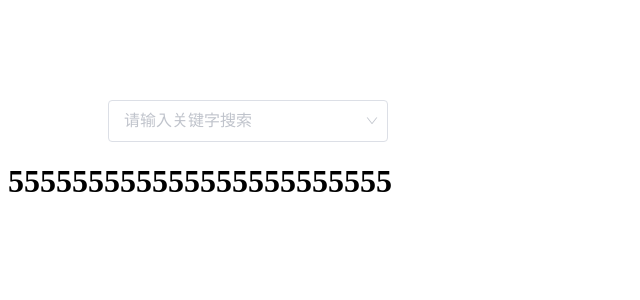
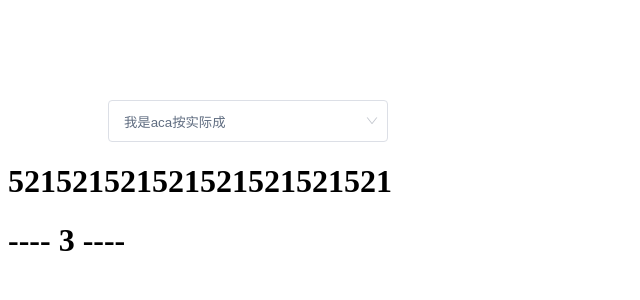
Before and after one commit to ruofikon/v3-HUI, a Vue app: page / in a window 1280 px wide. Shown: the top 300 px of the page, without its empty margins (0-640 px from the left). Built offline with nearby package versions, Linux system fonts and the light colour scheme.

Commit message:
h-select 单选

```diff
--- a/src/App.vue
+++ b/src/App.vue
@@ -5,62 +5,73 @@
       placeholder="请输入关键字搜索"
       :data="options"
       :defaultPorp="{value: 'id', label: 'text'}"
+      v-model="value"
     >
     </h-selector>
 
-    <h1>555555555555555555555555</h1>
+    <h1>521521521521521521521521</h1>
+    <h1>---- {{ value }} ----</h1>
 
   </div>
 
 </template>
 <script>
-import { reactive, toRefs } from 'vue'
+import { onMounted, reactive, toRefs } from 'vue'
 export default {
   setup (props) {
     const state = reactive({
-      options: [
-        { id: 1, text: '我是ab' },
-        { id: 2, text: '我是ab哈哈' },
-        { id: 3, text: '我是aca按实际成' },
-        { id: 4, text: '我是Ajj爱吃' },
-        { id: 5, text: '我是ab为是问' },
-        { id: 6, text: '我是abd我前端群无多' },
-        { id: 7, text: '我是abd汽车全额去' },
-        { id: 8, text: '我是ab八十陈乔恩' },
-        { id: 9, text: '我是ab范围分为' },
-        { id: 10, text: 'a我是ab电放费大V' },
-        { id: 11, text: '我是ab上档次' },
-        { id: 12, text: '我是ab请求' },
-        { id: 13, text: '我是ab请问父亲' },
-        { id: 14, text: '我是ab去' },
-        { id: 15, text: '我是a前往的全微分' },
-        { id: 16, text: '我是区分' },
-        { id: 17, text: '委屈额是问' },
-        { id: 18, text: '我是前往的群无多' },
-        { id: 19, text: '我是起床去二分器' },
-        { id: 20, text: '我是yty' },
-        { id: 21, text: '我是bb' },
-        { id: 22, text: '我是cc' },
-        { id: 23, text: '我是ddsdw' },
-        { id: 24, text: '我是ddwvwev' },
-        { id: 25, text: '我是ddwfqefqef' },
-        { id: 26, text: '我是ddqqdqf' },
-        { id: 27, text: '我是邓萃雯' },
-        { id: 28, text: '问问v薇恩' },
-        { id: 29, text: '薇恩把是为V' },
-        { id: 30, text: '任务范围访问' },
-        { id: 31, text: '问问请求' },
-        { id: 32, text: '存储把v' },
-        { id: 33, text: '我是a威风威风' },
-        { id: 34, text: '我是AAAA' },
-        { id: 35, text: '我是Alll' },
-        { id: 36, text: 'AlllGiuliaA' },
-        { id: 37, text: 'AAll来了aa' },
-        { id: 38, text: 'kkk' },
-        { id: 39, text: '我是abfwefw44' },
-        { id: 40, text: '我是ab1111' }
+      value: '',
+      options: [],
+      options2: [
+        { id: '1', text: '我是ab' },
+        { id: '2', text: '我是ab哈哈' },
+        { id: '3', text: '我是aca按实际成' },
+        { id: '4', text: '我是Ajj爱吃' },
+        { id: '5', text: '我是ab为是问' },
+        { id: '6', text: '我是abd我前端群无多哈哈哈哈哈哈哈哈哈哈哈' },
+        { id: '7', text: '我是abd汽车全额去' },
+        { id: '8', text: '我是ab八十陈乔恩' },
+        { id: '9', text: '我是ab范围分为' },
+        { id: '10', text: 'a我是ab电放费大V' },
+        { id: '11', text: '我是ab上档次' },
+        { id: '12', text: '我是ab请求' },
+        { id: '13', text: '我是ab请问父亲' },
+        { id: '14', text: '我是ab去' },
+        { id: '15', text: '我是a前往的全微分' },
+        { id: '16', text: '我是区分' },
+        { id: '17', text: '委屈额是问' },
+        { id: '18', text: '我是前往的群无多' },
+        { id: '19', text: '我是起床去二分器' },
+        { id: '20', text: '我是yty' },
+        { id: '21', text: '我是bb' },
+        { id: '22', text: '我是cc' },
+        { id: '23', text: '我是ddsdw' },
+        { id: '24', text: '我是ddwvwev' },
+        { id: '25', text: '我是ddwfqefqef' },
+        { id: '26', text: '我是ddqqdqf' },
+        { id: '27', text: '我是邓萃雯' },
+        { id: '28', text: '问问v薇恩' },
+        { id: '29', text: '薇恩把是为V' },
+        { id: '30', text: '任务范围访问' },
+        { id: '31', text: '问问请求' },
+        { id: '32', text: '存储把v' },
+        { id: '33', text: '我是a威风威风' },
+        { id: '34', text: '我是AAAA' },
+        { id: '35', text: '我是Alll' },
+        { id: '36', text: 'AlllGiuliaA' },
+        { id: '37', text: 'AAll来了aa' },
+        { id: '38', text: 'kkk' },
+        { id: '39', text: '我是abfwefw44' },
+        { id: '40', text: '我是ab1111' }
 
       ]
+    })
+
+    onMounted(() => {
+      setTimeout(() => {
+        state.options = state.options2
+        state.value = '3'
+      }, 3000)
     })
 
     return {
--- a/src/libs/HUI/selector/HInput.vue
+++ b/src/libs/HUI/selector/HInput.vue
@@ -2,7 +2,6 @@
   <div class="h-input">
     <!-- placeholder -->
     <div class="h-placeholder">{{placeholder}}</div>
-    <div class="h-selected" v-show="selectedValue">{{selectedValue}}</div>
     <!-- input -->
     <input
       type="text"
@@ -27,7 +26,10 @@ export default {
   name: 'HInput',
   props: {
     placeholder: String,
-    selectedValue: String,
+    selectedObj: {
+      type: Object,
+      default: () => ({})
+    },
     modelValue: {
       type: String,
       default: ''
@@ -39,27 +41,11 @@ export default {
       timer: null
     })
 
-    watch(() => state.value, newVal => {
-      // ctx.emit('update:modelValue', newVal)
-      changeValue(newVal)
-    })
-
     watch(() => props.modelValue, newVal => {
       if (newVal !== state.value) {
         state.value = newVal
       }
     })
-
-    // 派发 value 给select 加上防抖
-    const changeValue = (value) => {
-      // if (state.timer) {
-      //   clearTimeout(state.timer)
-      // }
-      // state.timer = setTimeout(() => {
-      //   ctx.emit('update:modelValue', value)
-      //   state.timer = null
-      // }, 400)
-    }
 
     const changeInput = (e) => {
       // ctx.emit('changeInput')
@@ -72,20 +58,27 @@ export default {
         state.timer = null
       }, 400)
     }
+
+    // 聚焦的时候, 清除input值, 如果有选值则不派发更新
     const onFocus = () => {
+      // console.log('[聚焦]', props.selectedObj)
       state.value = ''
-      ctx.emit('changeInput', state.value)
-      // console.log(props.modelValue)
+      ctx.emit('onfocus', state.value)
     }
+
+    // 失焦的时候, 如果有记录的选值就赋值
     const onBlur = () => {
-      // state.value = ''
-      // ctx.emit('changeInput', state.value)
-      // console.log(props.modelValue)
+      setTimeout(() => {
+        if (props.selectedObj.hLabel) {
+          state.value = props.selectedObj.hLabel
+        }
+      }, 150)
+
+      ctx.emit('onblur')
     }
 
     return {
       ...toRefs(state),
-      changeValue,
       changeInput,
       onFocus,
       onBlur
@@ -116,7 +109,10 @@ export default {
 
   .h-select-input {
     display: none;
-    min-width: 60px;
+    width: 100%;
+    white-space: nowrap;
+    overflow: hidden;
+    text-overflow: ellipsis;
     color: $text-color;
   }
 
@@ -128,4 +124,11 @@ export default {
     height: 100%;
     text-align: center;
   }
+  .suffix-icon {
+    cursor: pointer;
+  }
+
+  .h-selected {
+    width: 100%;
+  }
 </style>
--- a/src/libs/HUI/selector/HSelectMenu.vue
+++ b/src/libs/HUI/selector/HSelectMenu.vue
@@ -1,12 +1,13 @@
 <template>
   <div class="h-select-menu">
     <ul class="h-menu">
+      <li class="empty-item" v-show="empty">无数据</li>
       <li class="h-menu-item"
         v-for="item in memu"
         :key="item.hValue"
-        @click="onSelected(item)"
-        v-html="item.hText"
+        @click.stop="onSelected(item)"
       >
+      <span :class="[{'selected': item.hValue === selectedObj.hValue }]">{{ item.hText }}</span>
       </li>
     </ul>
   </div>
@@ -20,6 +21,15 @@ export default {
     memu: {
       type: Array,
       default: () => []
+    },
+    // 选中的值
+    selectedObj: {
+      type: Object,
+      default: () => ({})
+    },
+    empty: {
+      typeof: Boolean,
+      default: false
     }
   },
   setup (props, ctx) {
@@ -43,17 +53,20 @@ export default {
     top: 50px;
     left: 0;
     width: 100%;
+    padding: 6px 0;
     overflow: hidden;
     border: 1px solid $border-color;
     border-radius: 4px;
     background-color: #fff;
     z-index: 9999;
+    box-shadow: 0 0px 1px 0;
+
   }
 
   .h-menu {
     height: 100%;
-    max-height: 200px;
-    padding: 5px 0;
+    max-height: 300px;
+    // padding: 5px 0;
     overflow-y: auto;
   }
 
@@ -70,7 +83,7 @@ export default {
   }
 
   .h-menu-item {
-    padding: 2px 10px;
+    padding: 4px 0 4px 10px;
     white-space: nowrap;
     overflow: hidden;
     text-overflow: ellipsis;
@@ -80,7 +93,18 @@ export default {
     -o-transition: background-color .2s;
     -moz-transition: background-color .2s;
   }
+
   .h-menu-item:hover {
-    background-color: #e9e9e9;
+    background-color: #f3f3f3;
+  }
+
+  .selected {
+    color: $theme-color;
+    font-weight: 700;
+  }
+
+  .empty-item {
+    padding: 10px 0;
+    text-align: center;
   }
 </style>
--- a/src/libs/HUI/selector/index.vue
+++ b/src/libs/HUI/selector/index.vue
@@ -1,17 +1,22 @@
 <template>
-  <div class="h-selector" v-focus>
+  <div :class="['h-selector', {'is-focus': isFocus}]" v-focus>
     <!-- input -->
     <h-input
+      v-show="!multiple"
       v-model="searchValue"
       :placeholder="placeholder"
-      :selectedValue="selectedValue"
+      :selectedObj="selectedObj"
       @changeInput="changeInput"
+      @onfocus="onfocus"
+      @onblur="onblur"
     >
     </h-input>
 
     <!-- menu -->
     <h-select-menu
       :memu="menuData"
+      :empty="isEmpty"
+      :selectedObj="selectedObj"
       @onSelected="onSelected"
     >
     </h-select-menu>
@@ -23,6 +28,9 @@ import { reactive, toRefs, watch, onMounted } from 'vue'
 import focus from '../directives/selector'
 import HInput from './HInput'
 import HSelectMenu from './HSelectMenu'
+import useNotMultipleFn from './js/notMultiple'
+import useSearchFn from './js/search'
+import useDoData from './js/dodata'
 export default {
   name: 'HSelector',
   directives: {
@@ -60,94 +68,87 @@ export default {
     multiple: {
       type: Boolean,
       default: false
+    },
+
+    // 值
+    modelValue: {
+      type: [String, Number],
+      default: ''
     }
   },
-  setup (props) {
+  setup (props, ctx) {
     const state = reactive({
       el: {}, // 用来存储节点
       searchValue: '', // 搜索值
       menuData: [], // 数据
+      menuMap: new Map(), // 数据
       originMenu: [], // 备份数据
-      selectedValue: '' // 单选选中的
+      selectedObj: {}, // 单选选中的
+      isFocus: false,
+      isEmpty: false
 
     })
 
+    const doData = useDoData(state, props, ctx)
+    const selectedFn = useNotMultipleFn(state, props, ctx)
+    const searchFn = useSearchFn(state, props, ctx)
+
     onMounted(() => {
-      doData(props.data)
-    })
-
-    watch(() => state.searchValue, newVal => {
 
     })
 
-    // 改造数据
-    const doData = (data) => {
-      const _data = JSON.parse(JSON.stringify(data))
-      const value = props.defaultPorp.value
-      const label = props.defaultPorp.label
+    watch(() => props.data, ndata => {
+      console.log('[data]', ndata)
+      doData.getData(props.data)
+      selectedFn._mounted() // 默认选中
+    })
 
-      const hData = _data.map(item => {
-        item.hValue = item[value]
-        item.hText = item[label]
-        item.hLabel = item[label]
-        return item
-      })
-      // console.log('[处理过的data]', hData)
-      state.menuData = hData
-      state.originMenu = state.menuData // 存储一份用来筛选
-    }
-
-    // 筛选
-    const searchItem = (value) => {
-      console.log('[筛选]', value)
-      if (!value) {
-        setTimeout(() => {
-          state.menuData = state.originMenu
-        }, 200)
-        return
-      }
-      const _value = value.toLowerCase()
-      state.menuData = state.originMenu.filter(item => {
-        if (item.hLabel.toLowerCase().includes(_value)) {
-          // item.hText = item.hLabel.replace(new RegExp(_value, 'g'), `<span class="h-same-text">${_value}</span>`)
-          // console.log(item)
-          return item
-        }
-      })
+    // 输入搜索
+    const changeInput = (val) => {
+      // console.log('[changeInput]', val)
+      searchFn.search(val)
     }
 
     // 选中 select 区分单选和多选
     const onSelected = (optionItem) => {
       if (!props.multiple) {
-        selectOne(optionItem)
+        selectedFn.selected(optionItem) // 单选选中
       } else {
 
       }
     }
 
-    // 单选时选中 option 赋值给 input 并传给外界
-    const selectOne = (optionItem) => {
-      // state.searchValue = optionItem.hLabel
-      // state.el.oInput.blur()
-      state.selectedValue = optionItem.hLabel
-      // setTimeout(() => {
-      //   state.menuData = state.originMenu
-      // }, 600)
+    const onfocus = (value) => {
+      state.menuData = state.originMenu
+      state.isFocus = true
+      state.isEmpty = false
     }
 
-    // 输入搜索
-    const changeInput = (val) => {
-      // console.log('[changeInput]', val)
-      searchItem(val)
+    const onblur = (value) => {
+      state.isFocus = false
+      if (!props.multiple) {
+        selectedFn.blur()
+      } else {
+
+      }
+    }
+
+    // 清空 清空视图并导出value值
+    const clear = () => {
+      if (!props.multiple) {
+        selectedFn.clear()
+      } else {
+
+      }
     }
 
     return {
       ...toRefs(state),
-      doData,
       onSelected,
-      selectOne,
-      searchItem,
-      changeInput
+      changeInput,
+      onfocus,
+      onblur,
+      clear
     }
   }
 
@@ -165,8 +166,17 @@ export default {
   border: 1px solid $border-color;
   border-radius: 4px;
   color: $text-color;
+  transition: border-color .2s;
+  -webkit-transition: border-color .2s;
+  -o-transition: border-color .2s;
+  -moz-transition: border-color .2s;
 }
-
+.h-selector.is-focus {
+  border-color: $theme-color;
+}
+.h-selector:hover {
+  border-color: $theme-color;
+}
 .iconfont {
   color: $placeholder-color;
 }
--- /dev/null
+++ b/src/libs/HUI/selector/js/dodata.js
@@ -0,0 +1,21 @@
+function Fn (state, props, ctx) {
+  return {
+    getData: function (data) {
+      const _data = JSON.parse(JSON.stringify(data))
+      const value = props.defaultPorp.value
+      const label = props.defaultPorp.label
+
+      const hData = _data.map(item => {
+        state.menuMap[item[value]] = item
+        item.hValue = item[value]
+        item.hText = item[label]
+        item.hLabel = item[label]
+        return item
+      })
+      // console.log('[处理过的data]', hData)
+      state.menuData = hData
+      state.originMenu = state.menuData // 存储一份用来筛选
+    }
+  }
+}
+export default Fn
--- /dev/null
+++ b/src/libs/HUI/selector/js/notMultiple.js
@@ -0,0 +1,57 @@
+function Fn (state, props, ctx) {
+  return {
+
+    // 选中 导出value 值
+    selected: function (optionItem) {
+      // console.log('這是单选选中', optionItem)
+      state.el.oInput.blur()
+      state.selectedObj = optionItem
+      // state.searchValue = optionItem.hLabel
+
+      this.changeValue() // 导出value 值
+
+      setTimeout(() => {
+        state.el.oMemu.style.display = 'none'
+      }, 100)
+    },
+
+    // 清空
+    clear: function () {
+      state.searchValue = ''
+      state.selectedObj = {}
+      state.el.oPlaceholder.style.display = 'block'
+      state.el.oInput.style.display = 'none'
+      state.el.oInputIcon.className = 'suffix-icon iconfont icon-down'
+
+      this.changeValue() // 导出value 值
+    },
+
+    // 失焦
+    blur: function () {
+      setTimeout(() => {
+        if (!state.searchValue && !state.selectedObj.hValue) {
+          state.el.oPlaceholder.style.display = 'block'
+          state.el.oInput.style.display = 'none'
+        }
+      }, 200)
+    },
+
+    // 导出 value
+    changeValue: function () {
+      const value = state.selectedObj.hValue || ''
+      ctx.emit('update:modelValue', value)
+    },
+
+    // 默认选中
+    _mounted: function () {
+      if (props.modelValue) {
+        state.el.oPlaceholder.style.display = 'none'
+        state.el.oInput.style.display = 'block'
+        state.selectedObj = state.menuMap[props.modelValue]
+        state.searchValue = state.selectedObj.hLabel
+        // console.log()
+      }
+    }
+  }
+}
+export default Fn
--- /dev/null
+++ b/src/libs/HUI/selector/js/search.js
@@ -0,0 +1,24 @@
+function Fn (state, props, ctx) {
+  return {
+    search: function (value) {
+      // console.log('[筛选]', value)
+      if (!value) {
+        setTimeout(() => {
+          state.menuData = state.originMenu
+        }, 200)
+        return
+      }
+      const _value = value.toLowerCase()
+      state.menuData = state.originMenu.filter(item => {
+        if (item.hLabel.toLowerCase().includes(_value)) {
+        // item.hText = item.hLabel.replace(new RegExp(_value, 'g'), `<span class="h-same-text">${_value}</span>`)
+        // console.log(item)
+          return item
+        }
+      })
+
+      state.isEmpty = Boolean(!state.menuData.length)
+    }
+  }
+}
+export default Fn
```
Also changed, not shown: src/libs/HUI/directives/selector.js.
